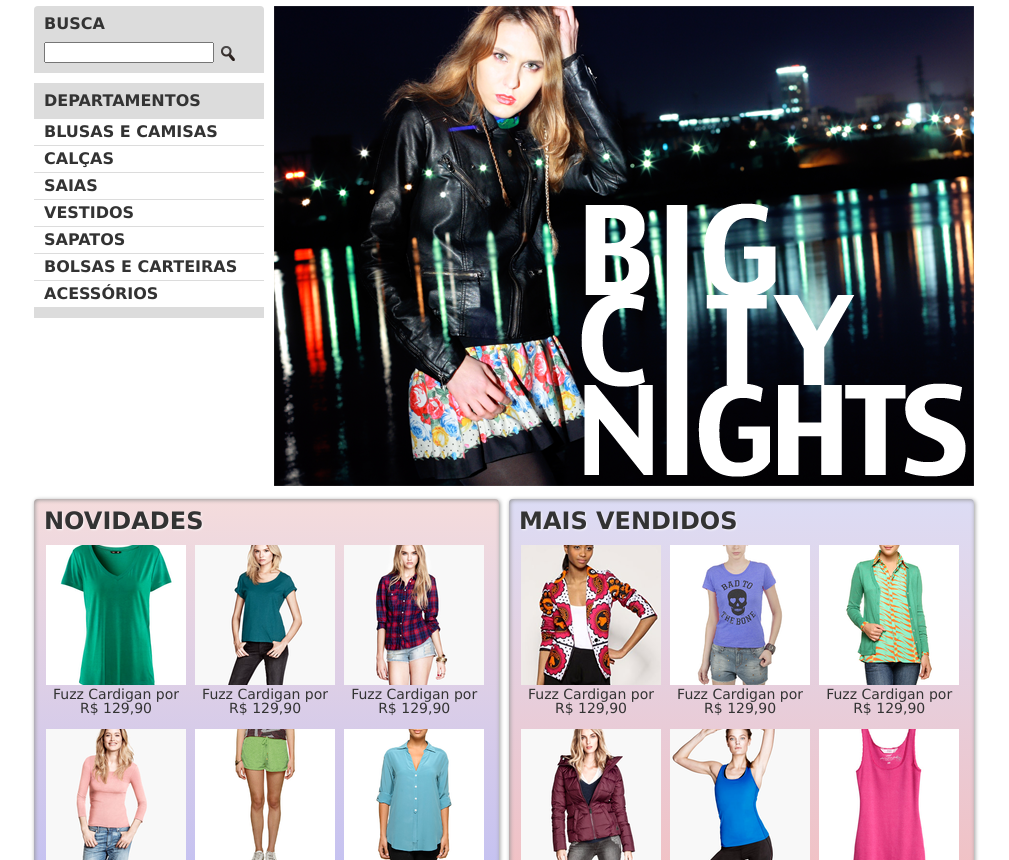
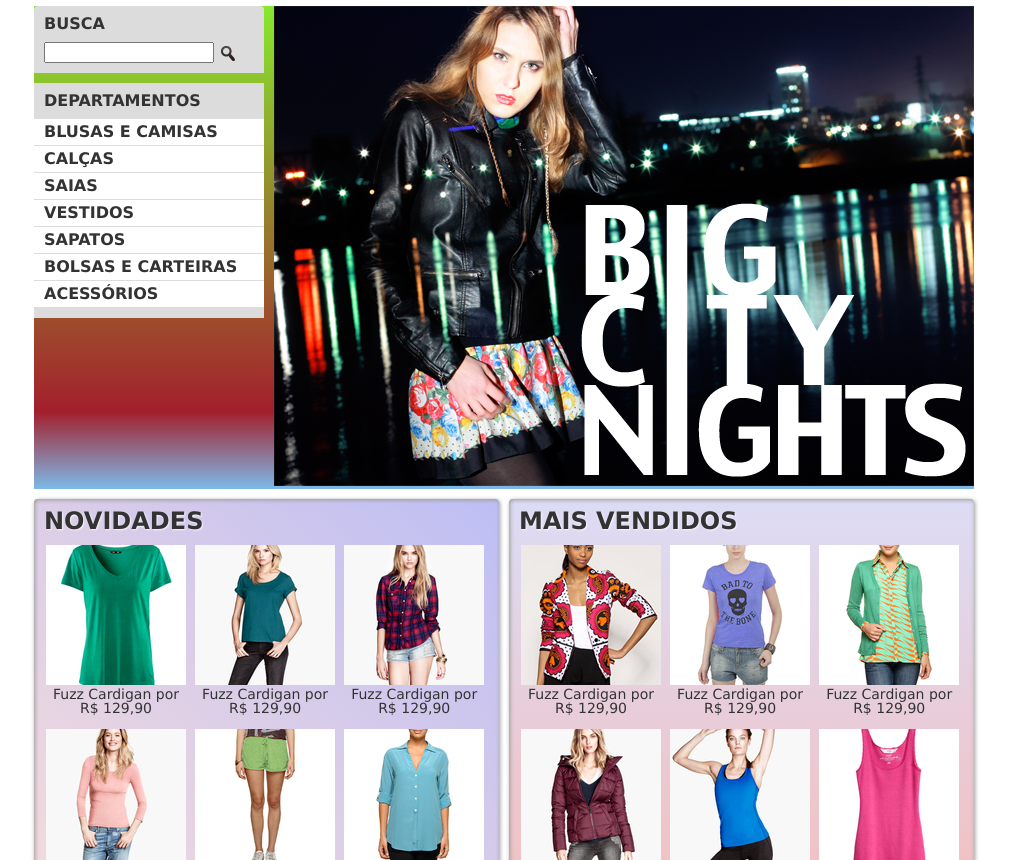
Before and after one commit to CaelumAulas/web7094, a plain HTML site: page mirrorfashion/index.html in a window 1280 px wide. Shown: the part 92-952 px from the top of the page, without its empty margins (136-1145 px from the left). Drawn offline with Linux system fonts and the light colour scheme.

Commit message:
5.16 - Exercícios: CSS3 transform e transition

```diff
--- a/mirrorfashion/css/estilos.css
+++ b/mirrorfashion/css/estilos.css
@@ -115,12 +115,19 @@ header {
 
 .destaque {
   margin-top: 10px;
+
+  /* Permalink - use to edit and share this gradient: http://colorzilla.com/gradient-editor/#88e82e+0,a31f2c+84,7db9e8+100 */
+background: #88e82e; /* Old browsers */
+background: -moz-linear-gradient(top, #88e82e 0%, #a31f2c 84%, #7db9e8 100%); /* FF3.6-15 */
+background: -webkit-linear-gradient(top, #88e82e 0%,#a31f2c 84%,#7db9e8 100%); /* Chrome10-25,Safari5.1-6 */
+background: linear-gradient(to bottom, #88e82e 0%,#a31f2c 84%,#7db9e8 100%); /* W3C, IE10+, FF16+, Chrome26+, Opera12+, Safari7+ */
+filter: progid:DXImageTransform.Microsoft.gradient( startColorstr='#88e82e', endColorstr='#7db9e8',GradientType=0 ); /* IE6-9 */
 }
 
 .novidades {
   float: left;
   background-color: #f5dcdc;
-  background: linear-gradient(#f5dcdc, #bebef4);
+  background: linear-gradient(45deg, #f5dcdc, #bebef4);
 }
 
 .mais-vendidos {
@@ -144,6 +151,17 @@ header {
 
   margin: 2px;
   padding-bottom: 10px;
+  transition: transform 0.7s linear;
+}
+
+.painel li:hover {
+  background-color: rgba(255,255,255,0.8);
+  box-shadow: 0 0 5px #333;
+  transform: scale(1.2) rotate(-5deg);
+}
+
+.painel li:nth-child(2n):hover {
+  transform: scale(1.2) rotate(5deg);
 }
 
 .painel h2 {
```
